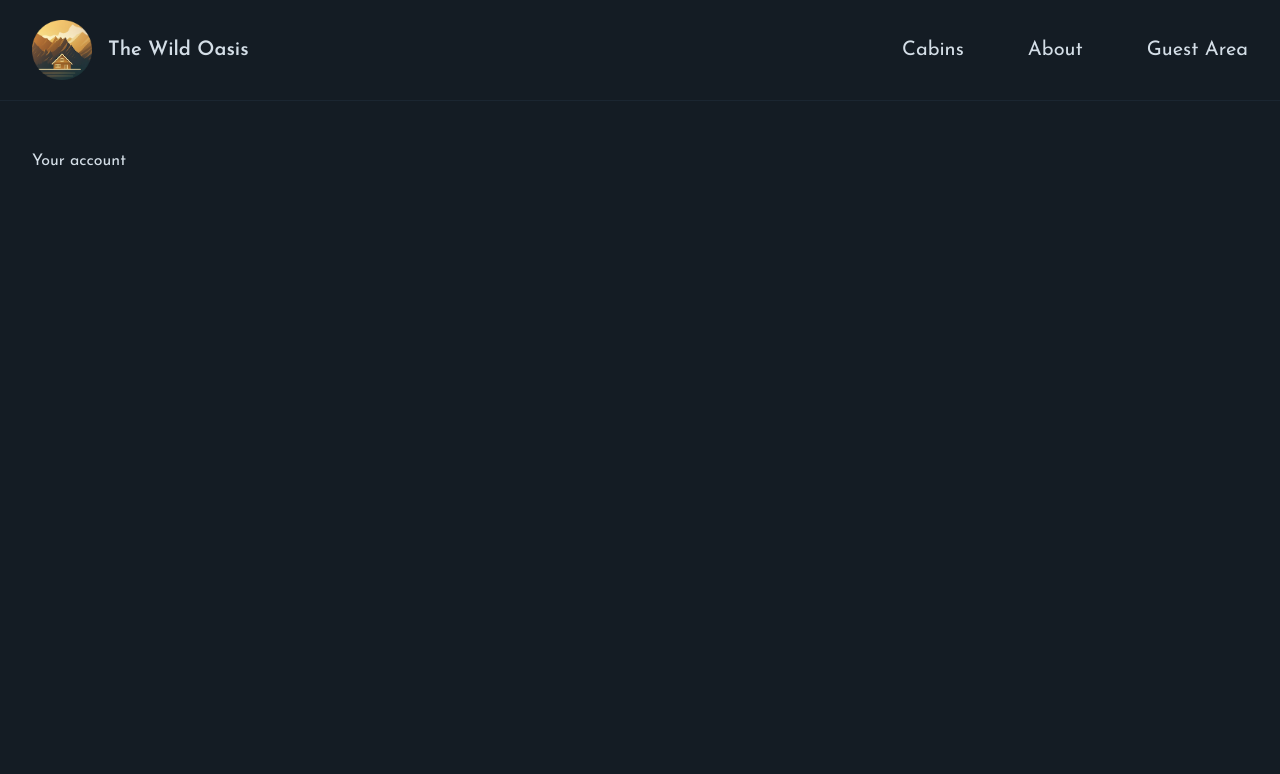
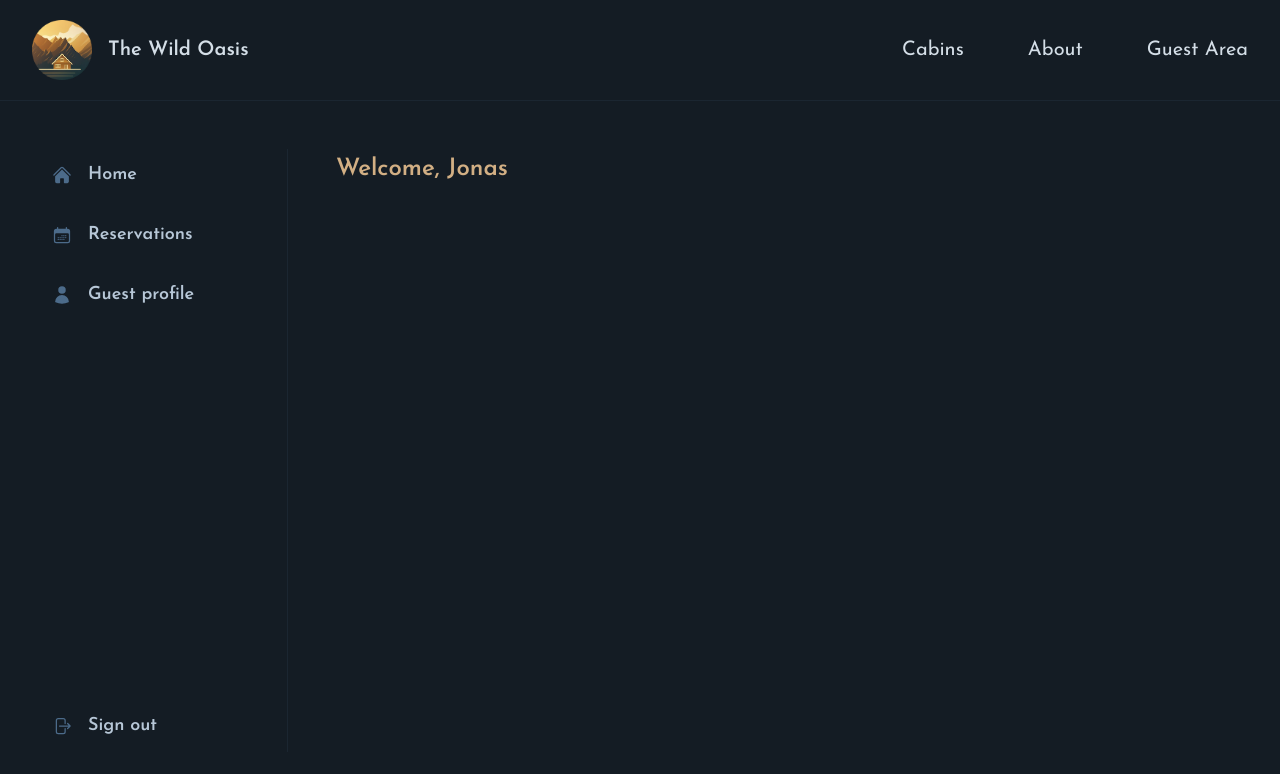
Before and after one commit to hai-nguyen1112/the-wild-oasis-website, a Next.js app: page /account in a window 1280 px wide. Shown: the top 774 px of the page. Built offline with nearby package versions, Linux system fonts and the light colour scheme.

Commit message:
Added Nested Layout for Account Page

```diff
--- a/starter/components/SideNavigation.js
+++ b/app/_components/SideNavigation.js
@@ -4,42 +4,43 @@
   UserIcon,
 } from '@heroicons/react/24/solid';
 import SignOutButton from './SignOutButton';
+import Link from 'next/link';
 
 const navLinks = [
   {
     name: 'Home',
     href: '/account',
-    icon: <HomeIcon className='h-5 w-5 text-primary-600' />,
+    icon: <HomeIcon className="h-5 w-5 text-primary-600" />,
   },
   {
     name: 'Reservations',
     href: '/account/reservations',
-    icon: <CalendarDaysIcon className='h-5 w-5 text-primary-600' />,
+    icon: <CalendarDaysIcon className="h-5 w-5 text-primary-600" />,
   },
   {
     name: 'Guest profile',
     href: '/account/profile',
-    icon: <UserIcon className='h-5 w-5 text-primary-600' />,
+    icon: <UserIcon className="h-5 w-5 text-primary-600" />,
   },
 ];
 
 function SideNavigation() {
   return (
-    <nav className='border-r border-primary-900'>
-      <ul className='flex flex-col gap-2 h-full text-lg'>
+    <nav className="border-r border-primary-900">
+      <ul className="flex flex-col gap-2 h-full text-lg">
         {navLinks.map((link) => (
           <li key={link.name}>
-            <a
+            <Link
               className={`py-3 px-5 hover:bg-primary-900 hover:text-primary-100 transition-colors flex items-center gap-4 font-semibold text-primary-200`}
               href={link.href}
             >
               {link.icon}
               <span>{link.name}</span>
-            </a>
+            </Link>
           </li>
         ))}
 
-        <li className='mt-auto'>
+        <li className="mt-auto">
           <SignOutButton />
         </li>
       </ul>
--- /dev/null
+++ b/app/account/layout.js
@@ -0,0 +1,10 @@
+import SideNavigation from '@/app/_components/SideNavigation';
+
+export default function Layout({ children }) {
+  return (
+    <div className="grid grid-cols-[16rem_1fr] h-full gap-12">
+      <SideNavigation />
+      <div className="py-1">{children}</div>
+    </div>
+  );
+}
--- a/app/account/page.js
+++ b/app/account/page.js
@@ -3,5 +3,9 @@
 };
 
 export default function Page() {
-  return <h1>Your account</h1>;
+  return (
+    <h2 className="font-semibold text-2xl text-accent-400 mb-7">
+      Welcome, Jonas
+    </h2>
+  );
 }
--- a/starter/pages/profile-page.js
+++ b/app/account/profile/page.js
@@ -1,9 +1,13 @@
-import SelectCountry from "@/app/_components/SelectCountry";
+import SelectCountry from '@/app/_components/SelectCountry';
+
+export const metadata = {
+  title: 'Update Profile',
+};
 
 export default function Page() {
   // CHANGE
-  const countryFlag = "pt.jpg";
-  const nationality = "portugal";
+  const countryFlag = 'pt.jpg';
+  const nationality = 'portugal';
 
   return (
     <div>
--- a/starter/pages/reservations-page.js
+++ b/app/account/reservations/page.js
@@ -1,4 +1,8 @@
-import ReservationCard from "./ReservationCard";
+import ReservationCard from '@/app/_components/ReservationCard';
+
+export const metadata = {
+  title: 'Reservations',
+};
 
 export default function Page() {
   // CHANGE
@@ -12,7 +16,7 @@
 
       {bookings.length === 0 ? (
         <p className="text-lg">
-          You have no reservations yet. Check out our{" "}
+          You have no reservations yet. Check out our{' '}
           <a className="underline text-accent-500" href="/cabins">
             luxury cabins &rarr;
           </a>
--- a/app/layout.js
+++ b/app/layout.js
@@ -25,8 +25,8 @@
         className={`${josefin.className} antialiased bg-primary-950 text-primary-100 min-h-screen flex flex-col relative`}
       >
         <Header />
-        <div className="flex-1 px-8 py-12">
-          <main className="max-w-7xl mx-auto">{children}</main>
+        <div className="flex-1 px-8 py-12 grid">
+          <main className="max-w-7xl mx-auto w-full">{children}</main>
         </div>
       </body>
     </html>
--- a/package.json
+++ b/package.json
@@ -10,6 +10,7 @@
   },
   "dependencies": {
     "@heroicons/react": "^2.2.0",
+    "date-fns": "^4.1.0",
     "next": "^16.0.1",
     "react": "^19.2.0",
     "react-dom": "^19.2.0"
```
Also changed, not shown: app/_components/ReservationCard.js (renamed from starter/components/ReservationCard.js, +18 -18 lines), app/_components/DeleteReservation.js (renamed from starter/components/DeleteReservation.js), app/_components/SelectCountry.js (renamed from starter/components/SelectCountry.js), app/_components/SignInButton.js (renamed from starter/components/SignInButton.js), app/_components/SignOutButton.js (renamed from starter/components/SignOutButton.js), 1 other file (tests, documents, lock files or other folders).
